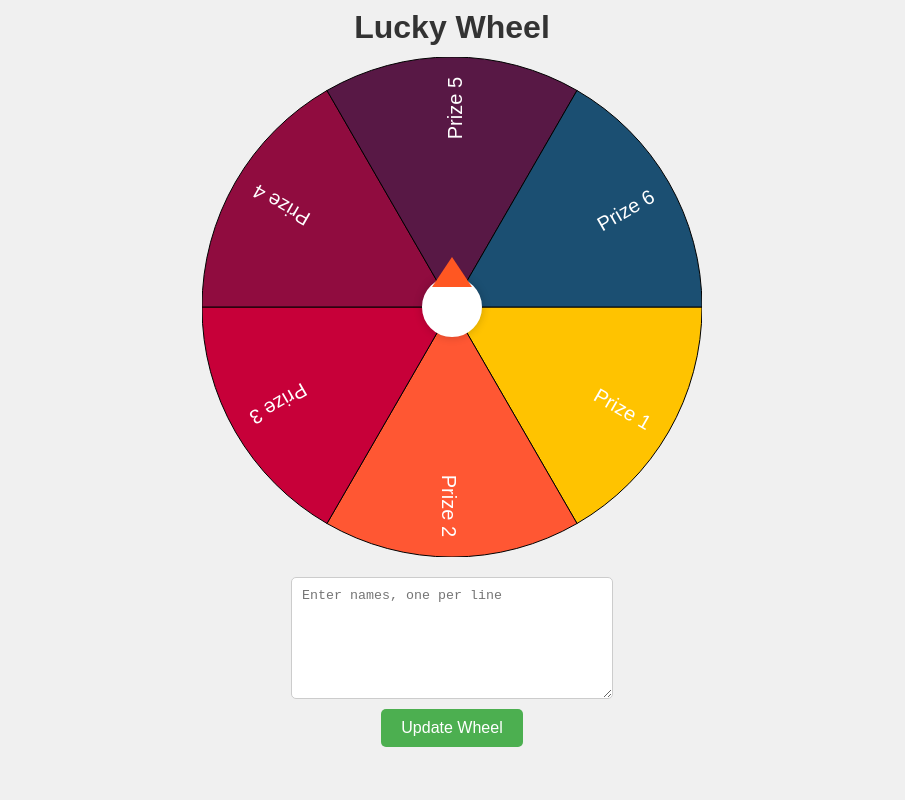
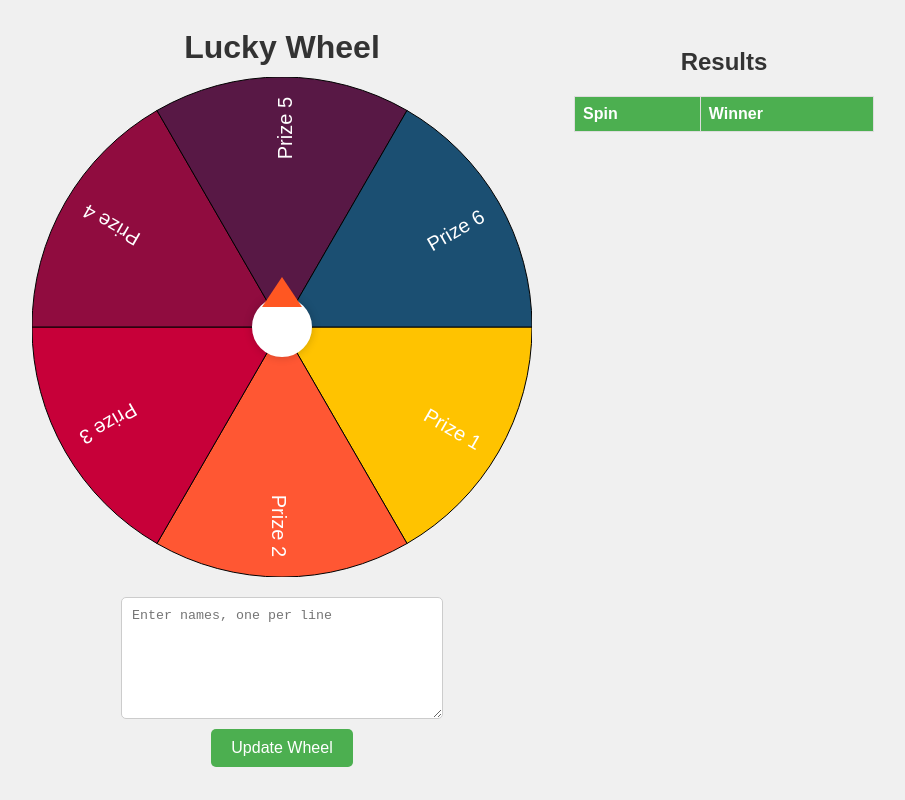
Before and after one commit to thichcode/lucky_wheel, a plain HTML site: page index.html in a window 1280 px wide. Shown: the whole page, without its empty margins (188-1093 px from the left). Drawn offline with Linux system fonts and the light colour scheme.

Commit message:
feat: Add results table to track spin winners

```diff
--- a/index.html
+++ b/index.html
@@ -7,6 +7,8 @@
     <link rel="stylesheet" href="style.css">
 </head>
 <body>
+    <div class="main-container">
+        <div class="wheel-section">
             <input type="text" id="wheelTitleInput" value="Lucky Wheel">
             <div class="wheel-container">
                 <canvas id="wheelCanvas" width="500" height="500"></canvas>
@@ -15,6 +17,22 @@
             <div class="input-container">
                 <textarea id="nameInput" placeholder="Enter names, one per line"></textarea>
                 <button id="updateBtn">Update Wheel</button>
+            </div>
+        </div>
+        <div class="results-section">
+            <h2>Results</h2>
+            <table id="resultsTable">
+                <thead>
+                    <tr>
+                        <th>Spin</th>
+                        <th>Winner</th>
+                    </tr>
+                </thead>
+                <tbody>
+                    <!-- Results will be added here -->
+                </tbody>
+            </table>
+        </div>
     </div>
 
     <div id="winnerModal" class="modal">
--- a/script.js
+++ b/script.js
@@ -8,6 +8,7 @@ const winnerText = document.getElementById('winnerText');
 const removeBtn = document.getElementById('removeBtn');
 const keepBtn = document.getElementById('keepBtn');
 const wheelTitleInput = document.getElementById('wheelTitleInput');
+const resultsTableBody = document.querySelector('#resultsTable tbody');
 
 let names = ['Prize 1', 'Prize 2', 'Prize 3', 'Prize 4', 'Prize 5', 'Prize 6'];
 let colors = ['#FFC300', '#FF5733', '#C70039', '#900C3F', '#581845', '#1B4F72'];
@@ -15,6 +16,7 @@ let rotation = 0;
 let spinSpeed = 0;
 let isSpinning = false;
 let winningSegment;
+let spinCount = 0;
 
 function drawWheel() {
     const numSegments = names.length;
@@ -49,6 +51,7 @@ function drawWheel() {
 function spin() {
     if (isSpinning) return;
     isSpinning = true;
+    spinCount++;
     // Add more randomness to the spin
     spinSpeed = Math.random() * 0.4 + 0.2; // Increased range
     rotation = Math.random() * 2 * Math.PI; // Start at a random angle
@@ -74,6 +77,7 @@ function animateSpin() {
 
         setTimeout(() => {
             showWinner(names[winningSegment]);
+            addResultToTable(spinCount, names[winningSegment]);
         }, 100);
     }
 }
@@ -85,6 +89,14 @@ function showWinner(winner) {
 
 function hideWinner() {
     winnerModal.style.display = 'none';
+}
+
+function addResultToTable(spin, winner) {
+    const newRow = resultsTableBody.insertRow();
+    const spinCell = newRow.insertCell(0);
+    const winnerCell = newRow.insertCell(1);
+    spinCell.textContent = spin;
+    winnerCell.textContent = winner;
 }
 
 function generateRandomColor() {
--- a/style.css
+++ b/style.css
@@ -1,9 +1,21 @@
 body {
     font-family: Arial, sans-serif;
     display: flex;
+    justify-content: center;
+    align-items: flex-start;
+    background-color: #f0f0f0;
+    padding: 20px;
+}
+
+.main-container {
+    display: flex;
+    gap: 40px;
+}
+
+.wheel-section {
+    display: flex;
     flex-direction: column;
     align-items: center;
-    background-color: #f0f0f0;
 }
 
 #wheelTitleInput {
@@ -16,7 +28,6 @@ body {
     color: #333;
     width: 500px;
 }
-
 
 .wheel-container {
     position: relative;
@@ -83,6 +94,32 @@ textarea {
     color: white;
 }
 
+.results-section {
+    width: 300px;
+}
+
+.results-section h2 {
+    text-align: center;
+    color: #333;
+}
+
+#resultsTable {
+    width: 100%;
+    border-collapse: collapse;
+    margin-top: 20px;
+}
+
+#resultsTable th, #resultsTable td {
+    border: 1px solid #ddd;
+    padding: 8px;
+    text-align: left;
+}
+
+#resultsTable th {
+    background-color: #4CAF50;
+    color: white;
+}
+
 .modal {
     display: none;
     position: fixed;
```
Lines whose indentation alone changed are shown as unchanged.
